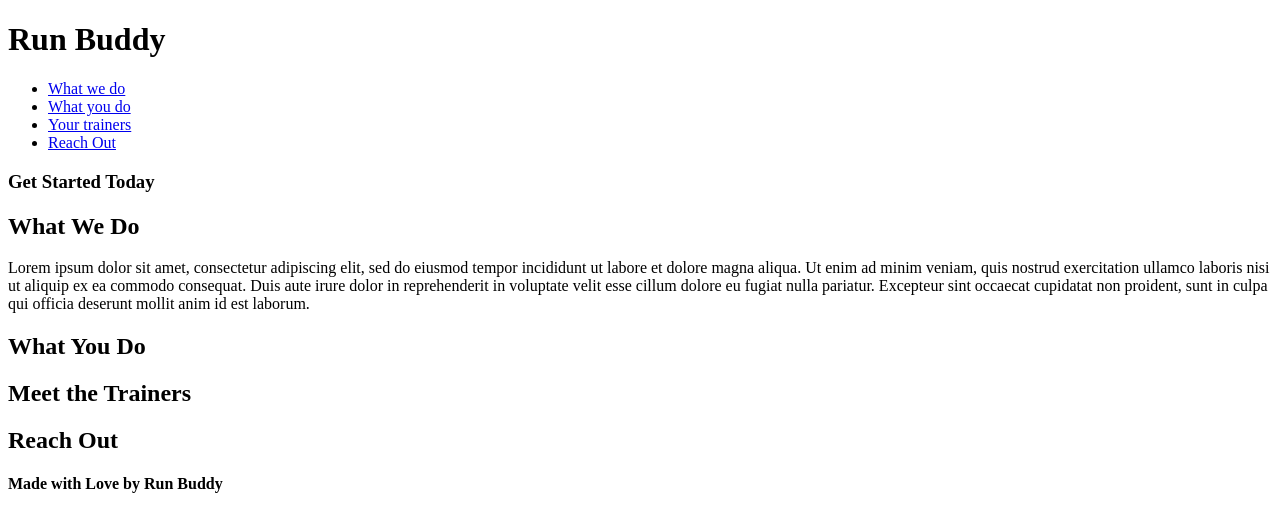
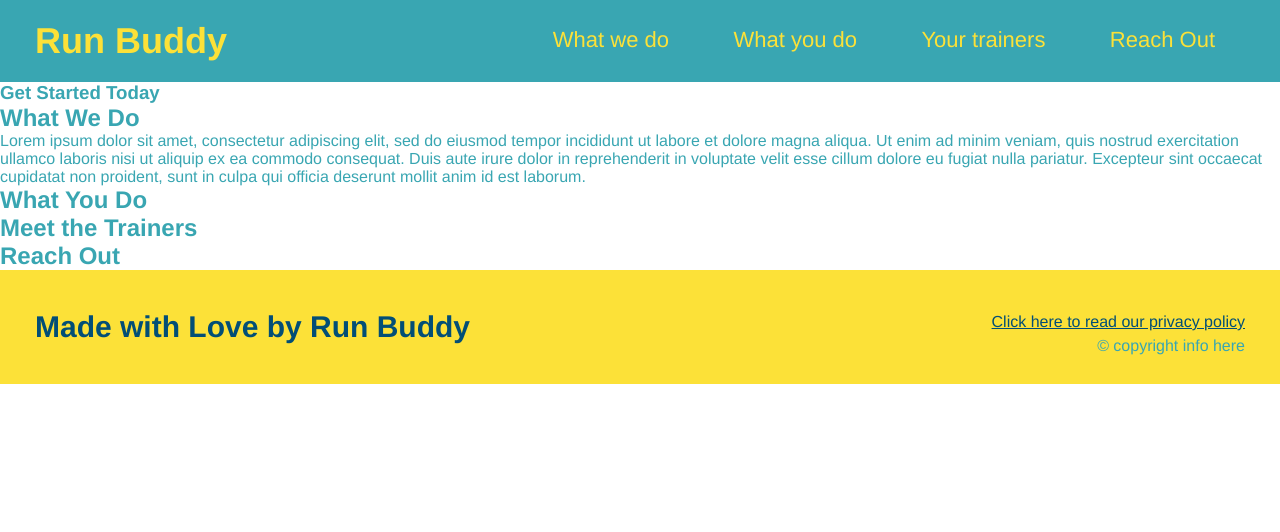
Before and after one commit to Alfrugo/run-buddy, a plain HTML site: page index.html in a window 1280 px wide. Drawn offline with Linux system fonts and the light colour scheme.

Commit message:
added footer and header

```diff
--- a/index.html
+++ b/index.html
@@ -4,11 +4,14 @@
     <meta charset="UTF-8">
     <meta http-equiv="X-UA-Compatible" content="IE=edge">
     <meta name="viewport" content="width=device-width, initial-scale=1.0">
+    <link rel="stylesheet" href="style.css">
     <title>Document</title>
 </head>
 <body>
     <header>
-        <h1>Run Buddy</h1>
+        <h1>
+            <a href="/">Run Buddy</a>
+        </h1>
         <nav>
             <ul>
                 <li>
@@ -56,7 +59,10 @@
 
     <!-- footer -->
     <footer>
-        <h4>Made with Love by Run Buddy</h4>
+        <h2> Made with Love by Run Buddy</h2>
+        <div>
+            <a href="#">Click here to read our privacy policy</a><br/><p>&copy; copyright info here</p>
+        </div>
     </footer>
 
 </body>
--- /dev/null
+++ b/style.css
@@ -0,0 +1,67 @@
+* {
+    margin: 0;
+    padding: 0;
+    box-sizing: border-box;
+  }
+
+  body {
+    /* more on this crazy alphanumerical value in a minute! */
+    color: #39a6b2;
+    font-family: Helvetica, Arial, sans-serif;
+  }
+
+  /* apply styles to <header> */
+  header {
+    padding: 20px 35px;
+    background-color: #39a6b2;
+  }
+
+  header h1 {
+    font-weight: bold;
+    font-size: 36px;
+    color: #fce138;
+    margin: 0;
+    display: inline;
+  }
+  header a {
+    text-decoration: none;
+    color: #fce138;
+  }
+
+  header nav {
+    float: right;
+    margin: 7px 0;
+  }
+
+  header nav ul li {
+    display: inline;
+  }
+
+  header nav ul li a {
+    margin: 0 30px;
+    font-weight: lighter;
+    font-size: 22px;
+  }
+
+  footer {
+    background: #fce138;
+    width: 100%;
+    padding: 40px 35px;
+  }
+
+  footer h2 {
+    display: inline;
+    color: #024e76;
+    font-size: 30px;
+    margin: 0;
+  }
+
+  footer div {
+    float: right;
+    line-height: 1.5;
+    text-align: right;
+  }
+
+  footer a {
+    color: #024e76;
+  }
```
